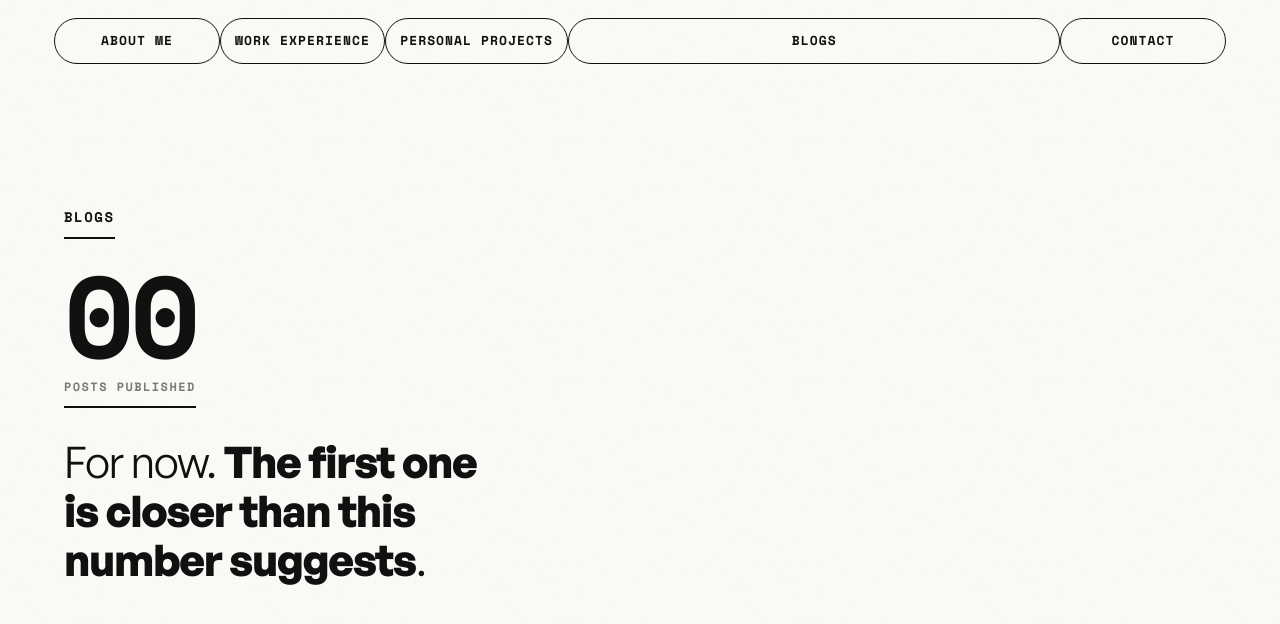
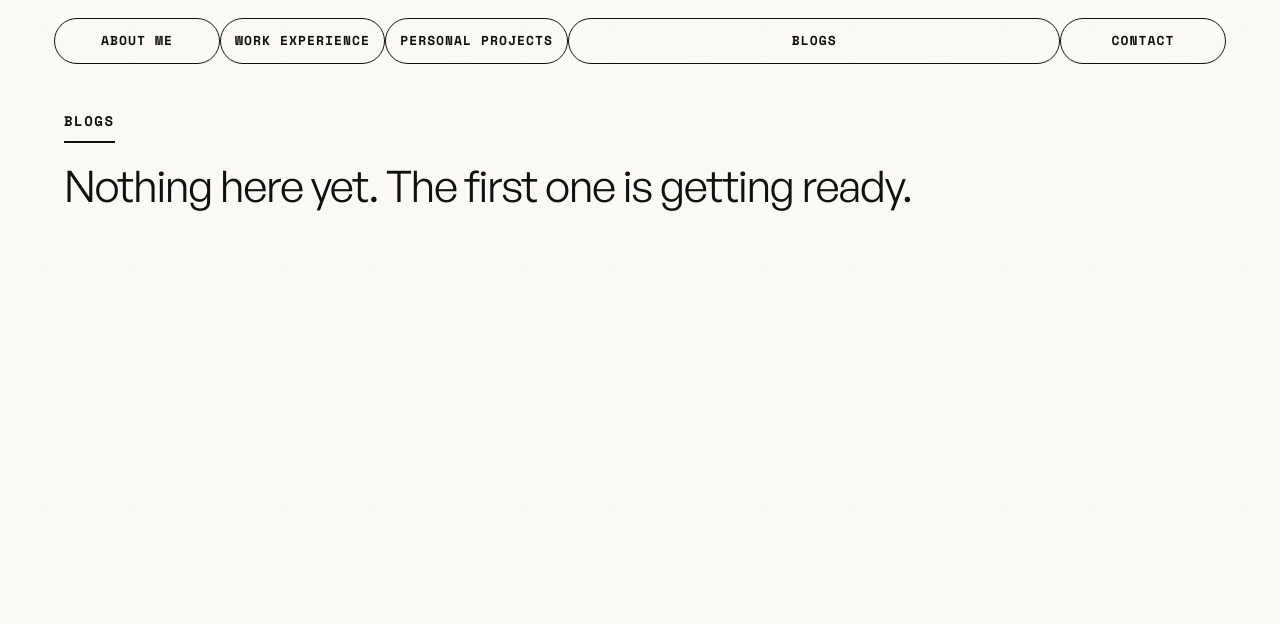
Before and after one commit to Adityalingwal/my-portfolio, a React (Vite) app: page /blogs in a window 1280 px wide. Shown: the top 624 px of the page. Built offline with nearby package versions, Linux system fonts and the light colour scheme.

Commit message:
Corrected the blogs page section

```diff
--- a/src/data/blogs.ts
+++ b/src/data/blogs.ts
@@ -1,21 +1,14 @@
 /**
  * Blogs page copy — kept as typed data so content edits never touch markup,
- * mirroring src/data/experience.ts and src/data/projects.ts. Copy is verbatim
- * from scratchpad/blogs-final.html ("Zero" direction).
+ * mirroring src/data/experience.ts and src/data/projects.ts.
  */
 
 export interface BlogsContent {
   eyebrow: string;
-  count: string;
-  countCaption: string;
-  leadPrefix: string;
-  leadBold: string;
+  lead: string;
 }
 
 export const blogsContent: BlogsContent = {
   eyebrow: 'BLOGS',
-  count: '00',
-  countCaption: 'Posts published',
-  leadPrefix: 'For now. ',
-  leadBold: 'The first one is closer than this number suggests',
+  lead: 'Nothing here yet. The first one is getting ready.',
 };
--- a/src/index.css
+++ b/src/index.css
@@ -429,33 +429,42 @@ header {
   font-weight: 700;
 }
 
-/* ── Blogs — "Zero" (scratchpad/blogs-final.html). Anchoring: the first thing
-       the eye lands on is a real number, honestly zero. Mono face (Space Mono)
-       is the site's data/metadata voice, so the count reads as a measurement
-       rather than decoration. The rule under the caption reuses the same 2px
-       ink rule vocabulary as .eyebrow. ── */
-.count {
-  font-family: theme('fontFamily.mono');
-  font-size: clamp(64px, 9vw, 124px);
-  font-weight: 700;
-  line-height: 1;
-  letter-spacing: -0.04em;
-  margin: 0 0 6px;
-  display: block;
-  font-variant-numeric: tabular-nums;
+/* ── Blogs — the empty state: one label, one sentence, nothing else.
+       The lead takes the full wrap width instead of the 20ch measure the
+       content-heavy pages use — a 20ch line stranded at the left of a wide
+       screen reads as an accident. It still shrinks by itself on narrow
+       screens: the shared clamp() font size and normal wrapping do the work,
+       so there is no separate mobile rule. Everything is scoped to
+       .blogs-hero so the shared .story / .page-lead stay exactly as Work
+       Experience and Projects expect them. ── */
+.blogs-hero .story {
+  max-width: none;
 }
-.count-cap {
-  font-family: theme('fontFamily.mono');
-  font-size: 12px;
-  font-weight: 700;
-  letter-spacing: 0.12em;
-  text-transform: uppercase;
-  color: theme('colors.muted');
-  display: block;
-  margin: 0 0 clamp(28px, 3.6vh, 40px);
-  padding-bottom: 10px;
-  border-bottom: 2px solid theme('colors.ink');
-  max-width: max-content;
+.blogs-hero .page-lead {
+  max-width: none;
+  /* last element on the page — the shared bottom margin has nothing to separate */
+  margin-bottom: 0;
+  /* The shared .page-lead sets text-wrap: balance, which evens out line lengths
+     and so deliberately leaves the right side empty. That suits a 20ch heading;
+     it looks broken on a full-width line, where it breaks after "The" while a
+     third of the row sits unused. Fill each line instead and only push down what
+     genuinely does not fit.
+     Two declarations on purpose: `wrap` resets the style longhand to auto (plain
+     greedy) and is the floor; `pretty` then adds the one refinement worth having
+     — it will not strand a single word alone on the last line. A browser without
+     `pretty` drops that line and keeps greedy, never falling back to balance.
+     Note: `text-wrap: normal` does NOT work here — it is not a valid value, so the
+     declaration is dropped and balance silently survives. */
+  text-wrap: wrap;
+  text-wrap: pretty;
+}
+
+/* Start at the top like every other page. The shared tall-desktop rule further
+   down (min-width: 861px and min-height: 681px) centres .hero vertically; on the
+   content-heavy pages that never shows because they overflow, but this page is
+   short enough for it to bite. Two classes to out-specify it without touching it. */
+.hero.blogs-hero {
+  justify-content: flex-start;
 }
 
 .journey2 {
--- a/src/pages/Blogs.tsx
+++ b/src/pages/Blogs.tsx
@@ -1,27 +1,21 @@
 import { blogsContent } from '@/data/blogs';
 
 /**
- * '/blogs' — Direction "Zero" from scratchpad/blogs-final.html.
- * Anchoring: the first thing the eye lands on is a real number, and it is
- * honestly zero. Space Mono is the site's data/metadata voice, so the `00`
- * reads as a measurement, not decoration — the page's one Von Restorff
- * moment. The lead line reframes the zero as an open loop (curiosity gap)
- * instead of an apology. No load animation by design: the page renders
- * static, exactly like '/experience' and '/projects' do.
+ * '/blogs' — the empty state, reduced to a label and a sentence.
+ * There is nothing to list yet and nothing to dress it up with, so the page
+ * says exactly that and stops. The lead runs the full wrap width rather than
+ * the 20ch measure the content-heavy pages use, and carries no bold: one
+ * short line at this size needs no help being seen. Renders static, exactly
+ * like '/experience' and '/projects' do.
  */
 
 export default function Blogs() {
   return (
     <main className="wrap">
-      <section className="hero exp-hero">
+      <section className="hero exp-hero blogs-hero">
         <div className="story">
           <p className="eyebrow">{blogsContent.eyebrow}</p>
-          <span className="count">{blogsContent.count}</span>
-          <span className="count-cap">{blogsContent.countCaption}</span>
-          <h1 className="page-lead">
-            {blogsContent.leadPrefix}
-            <strong>{blogsContent.leadBold}</strong>.
-          </h1>
+          <h1 className="page-lead">{blogsContent.lead}</h1>
         </div>
       </section>
     </main>
```
